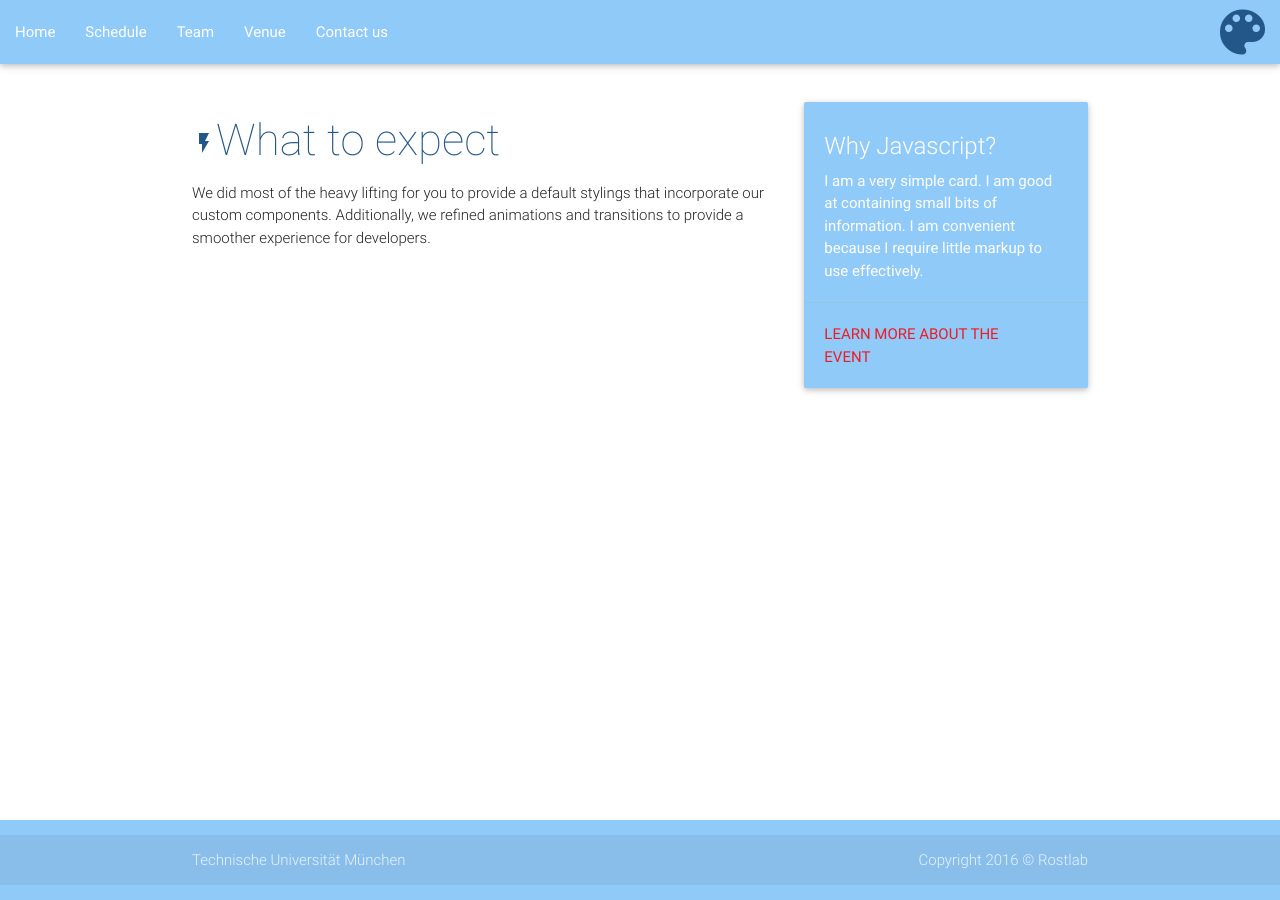
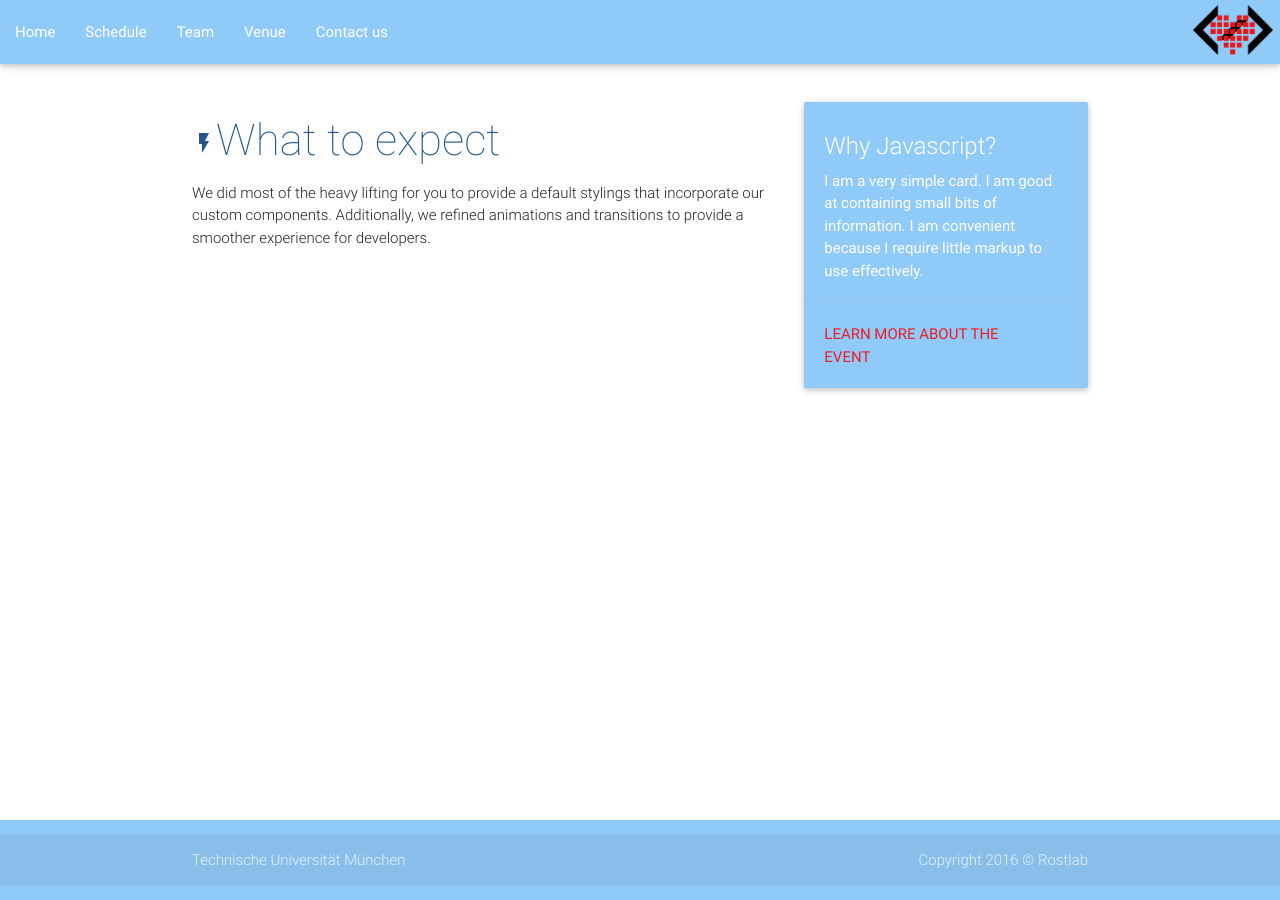
Before and after one commit to jayjayjpg/jayjayjpg.github.io, a Jekyll site: the page built from about.md, in a window 1280 px wide. Built offline with Jekyll 4.4.1, drawn with Linux system fonts in a browser that asks for light colours.

Commit message:
add brand logo

```diff
--- a/_includes/header.html
+++ b/_includes/header.html
@@ -2,7 +2,7 @@
 
   <nav class="blue lighten-3">
     <div class="nav-wrapper">
-      <a href="/" class="brand-logo right"><i class="material-icons secondary-color underlap-icon">color_lens</i>
+      <a href="/" class="brand-logo right"><img src="/media/logo.png" alt="anita borg celebration logo" /></a>
       <!--<i class="material-icons overlap-icon">code</i></a>-->
       <a href="#" data-activates="mobile-demo" class="button-collapse"><i class="material-icons">menu</i></a>
       <ul class="left hide-on-med-and-down">
--- a/_sass/_layout.scss
+++ b/_sass/_layout.scss
@@ -31,16 +31,13 @@ footer {
   padding-right: 5px;
 }
 
+
 .nav-wrapper {
-  .material-icons {
-    &.overlap-icon {
-      font-size: 3rem;
-      position: absolute;
-      bottom: $gutter-width / 3;
-      right: $gutter-width * 1.5;
-    }
-    &.underlap-icon {
-      font-size: 4rem;
+  .brand-logo {
+    img {
+      max-height: 50px;
+      width: auto;
+      margin-top: 0.15em;
     }
   }
   li.active{
```
Also changed, not shown: media/logo.png (added).
